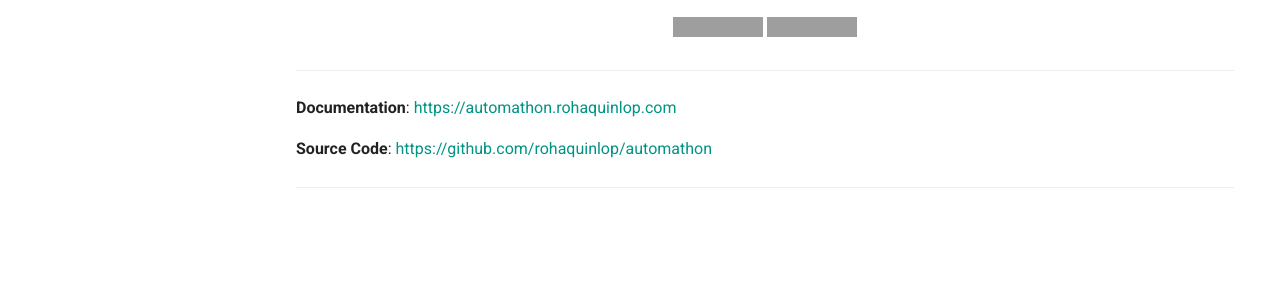
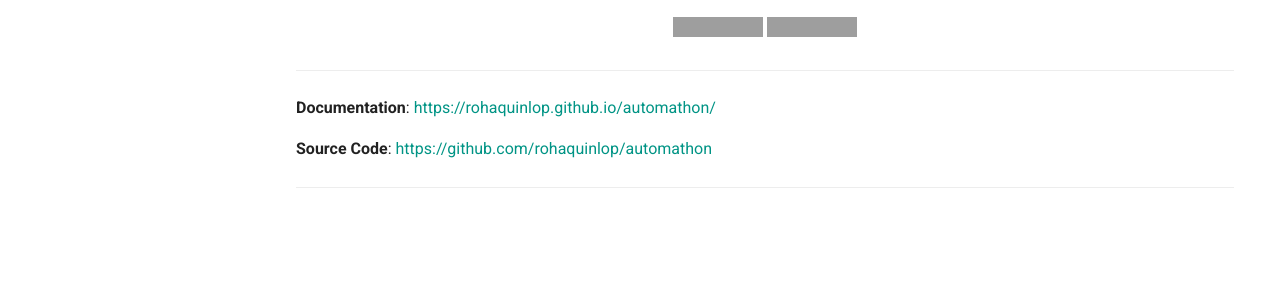
Before and after one commit to rohaquinlop/automathon, an MkDocs documentation site: the page built from docs/index.md, in a window 1280 px wide. Shown: the part 252-543 px from the top of the page. Built offline with MkDocs 1.6.1 and Material for MkDocs 9.7.7, drawn with Linux system fonts in a browser that asks for light colours; comment, search, counter and statistics services are not loaded; some of the changed lines change nothing that is shown; grey boxes are pictures that could not be loaded.

Commit message:
feat(docs): #11 update docs url

```diff
--- a/docs/index.md
+++ b/docs/index.md
@@ -15,7 +15,7 @@
 
 ---
 
-**Documentation**: <a href="https://automathon.rohaquinlop.com" target="_blank">https://automathon.rohaquinlop.com</a>
+**Documentation**: <a href="https://rohaquinlop.github.io/automathon/" target="_blank">https://rohaquinlop.github.io/automathon/</a>
 
 **Source Code**: <a href="https://github.com/rohaquinlop/automathon" target="_blank">https://github.com/rohaquinlop/automathon</a>
 
```
